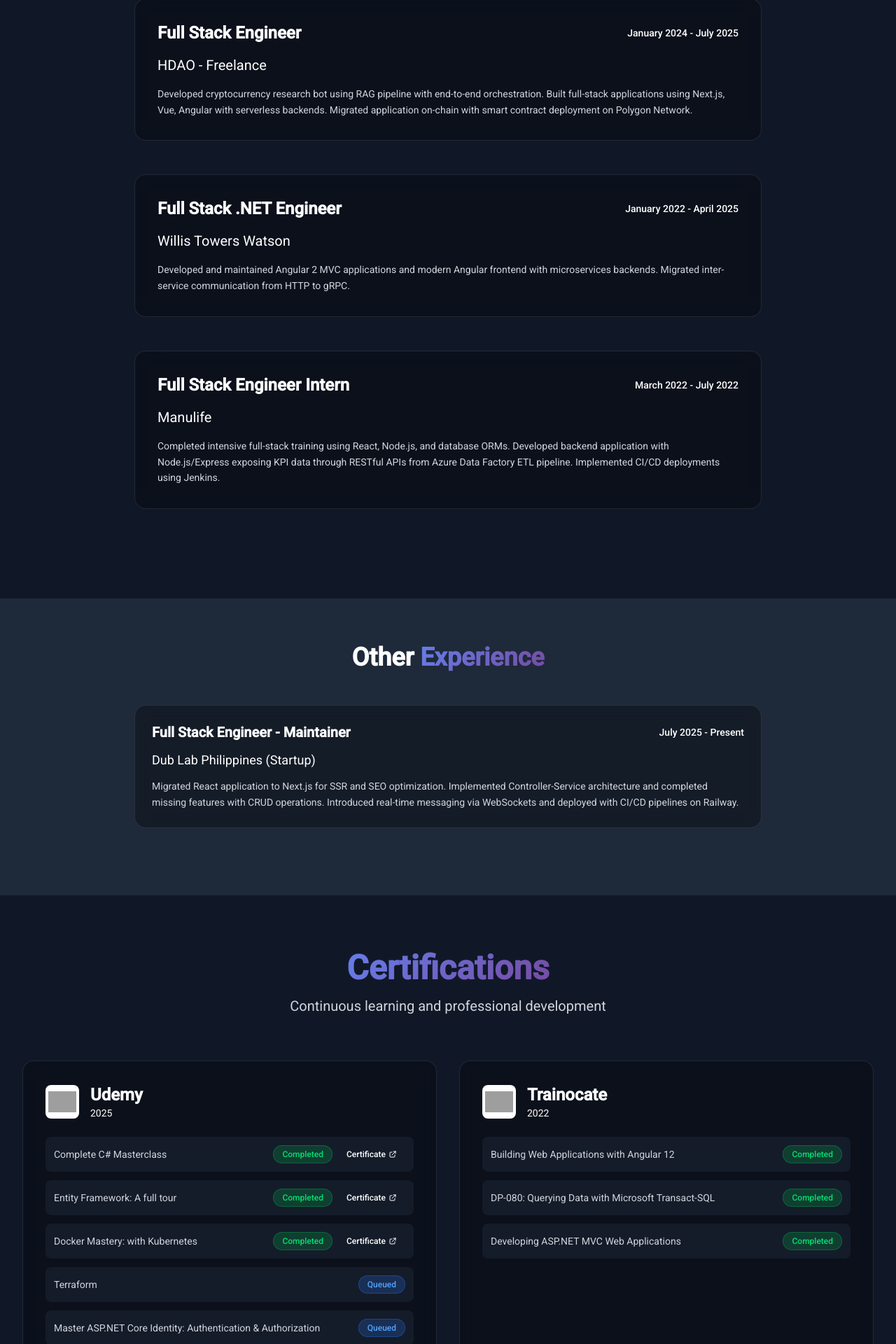
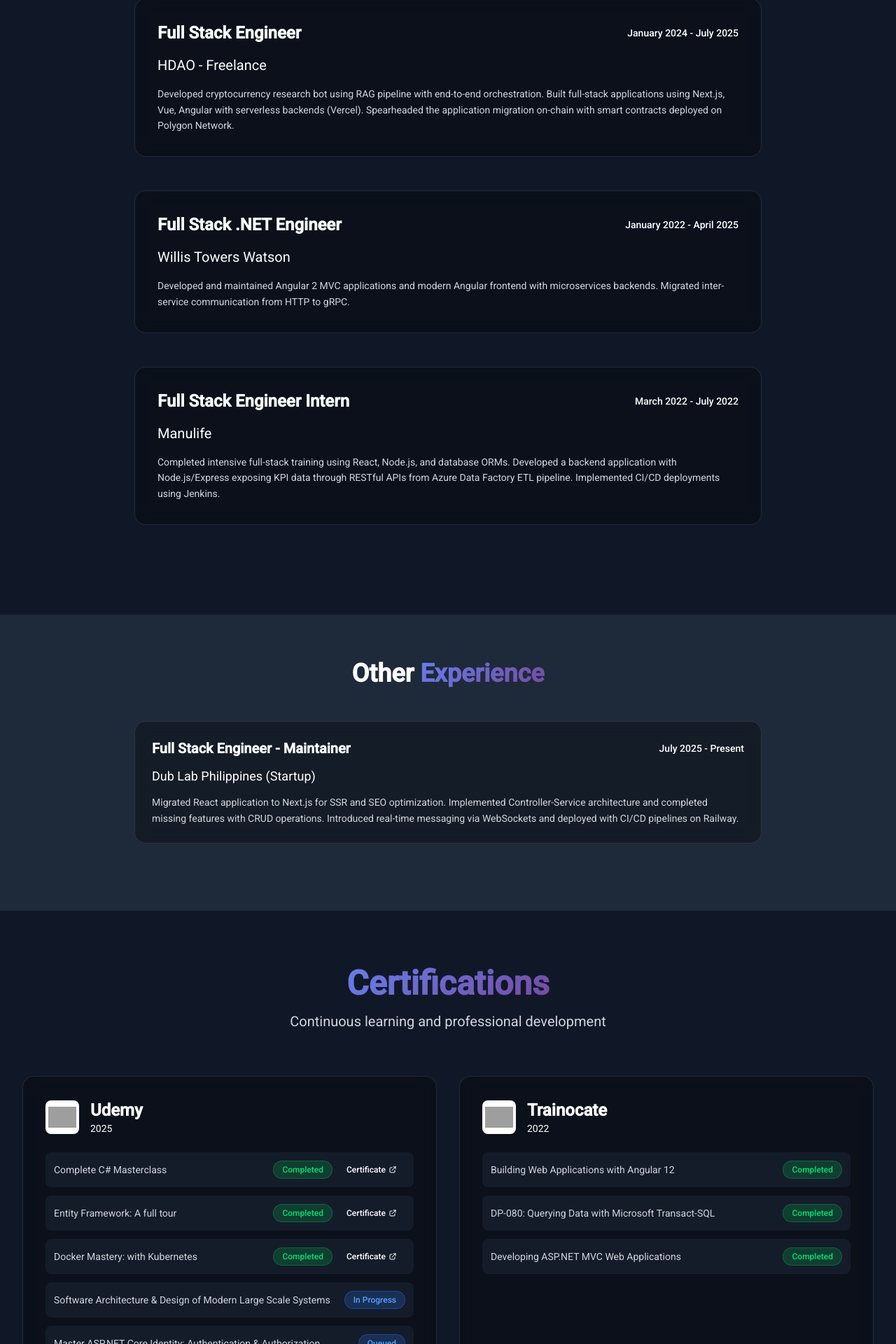
Before and after one commit to JVLandayan/angular-portfolio, an Angular app: page / in a window 1280 px wide. Shown: the part 3917-5837 px from the top of the page at 70% size. Built offline with nearby package versions, Linux system fonts and the light colour scheme; grey boxes are pictures that could not be loaded.

Commit message:
Update job descriptions and certification statuses for clarity and completeness; add new certification

```diff
--- a/src/app/app.ts
+++ b/src/app/app.ts
@@ -139,7 +139,7 @@
       position: 'Full Stack Engineer',
       duration: 'January 2024 - July 2025',
       description:
-        'Developed cryptocurrency research bot using RAG pipeline with end-to-end orchestration. Built full-stack applications using Next.js, Vue, Angular with serverless backends. Migrated application on-chain with smart contract deployment on Polygon Network.',
+        'Developed cryptocurrency research bot using RAG pipeline with end-to-end orchestration. Built full-stack applications using Next.js, Vue, Angular with serverless backends (Vercel). Spearheaded the application migration on-chain with smart contracts deployed on Polygon Network.',
     },
     {
       company: 'Willis Towers Watson',
@@ -153,7 +153,7 @@
       position: 'Full Stack Engineer Intern',
       duration: 'March 2022 - July 2022',
       description:
-        'Completed intensive full-stack training using React, Node.js, and database ORMs. Developed backend application with Node.js/Express exposing KPI data through RESTful APIs from Azure Data Factory ETL pipeline. Implemented CI/CD deployments using Jenkins.',
+        'Completed intensive full-stack training using React, Node.js, and database ORMs. Developed a backend application with Node.js/Express exposing KPI data through RESTful APIs from Azure Data Factory ETL pipeline. Implemented CI/CD deployments using Jenkins.',
     },
   ]);
 
@@ -183,10 +183,22 @@
           status: CERTIFICATION_STATUS.COMPLETED,
           certificateUrl: 'https://ude.my/UC-10044e6c-182c-47bd-8a2e-e341a9adf2da',
         },
-        { name: 'Docker Mastery: with Kubernetes', status: CERTIFICATION_STATUS.COMPLETED, certificateUrl:'https://www.udemy.com/certificate/UC-276ce7d7-7b8b-4d44-812f-33a6ca486fd3/' },
-        { name: 'Terraform', status: CERTIFICATION_STATUS.QUEUED },
-        { name: 'Master ASP.NET Core Identity: Authentication & Authorization', status: CERTIFICATION_STATUS.QUEUED },
-        { name: '.NET Microservices with Azure DevOps & AKS', status: CERTIFICATION_STATUS.INPROGRESS },
+        {
+          name: 'Docker Mastery: with Kubernetes',
+          status: CERTIFICATION_STATUS.COMPLETED,
+          certificateUrl:
+            'https://www.udemy.com/certificate/UC-276ce7d7-7b8b-4d44-812f-33a6ca486fd3/',
+        },
+
+        {
+          name: 'Software Architecture & Design of Modern Large Scale Systems',
+          status: CERTIFICATION_STATUS.INPROGRESS,
+        },
+        {
+          name: 'Master ASP.NET Core Identity: Authentication & Authorization',
+          status: CERTIFICATION_STATUS.QUEUED,
+        },
+        { name: '.NET Microservices with Azure DevOps & AKS', status: CERTIFICATION_STATUS.QUEUED },
       ],
     },
     {
@@ -195,8 +207,14 @@
       logoUrl:
         'https://res.cloudinary.com/dadjlsn2j/image/upload/v1757340156/trainocate-ph_tbqvgn.jpg',
       courses: [
-        { name: 'Building Web Applications with Angular 12', status: CERTIFICATION_STATUS.COMPLETED },
-        { name: 'DP-080: Querying Data with Microsoft Transact-SQL', status: CERTIFICATION_STATUS.COMPLETED },
+        {
+          name: 'Building Web Applications with Angular 12',
+          status: CERTIFICATION_STATUS.COMPLETED,
+        },
+        {
+          name: 'DP-080: Querying Data with Microsoft Transact-SQL',
+          status: CERTIFICATION_STATUS.COMPLETED,
+        },
         { name: 'Developing ASP.NET MVC Web Applications', status: CERTIFICATION_STATUS.COMPLETED },
       ],
     },
@@ -205,7 +223,7 @@
   protected readonly isDarkMode = signal(true);
 
   toggleMenu() {
-    this.isMenuOpen.update((isOpen) => !isOpen);
+    this.isMenuOpen.update((isOpen: boolean) => !isOpen);
   }
 
   setCurrentSection(section: string) {
@@ -213,7 +231,7 @@
   }
 
   toggleDarkMode() {
-    this.isDarkMode.update((isDark) => !isDark);
+    this.isDarkMode.update((isDark: boolean) => !isDark);
   }
 
   scrollToSection(sectionId: string) {
```
